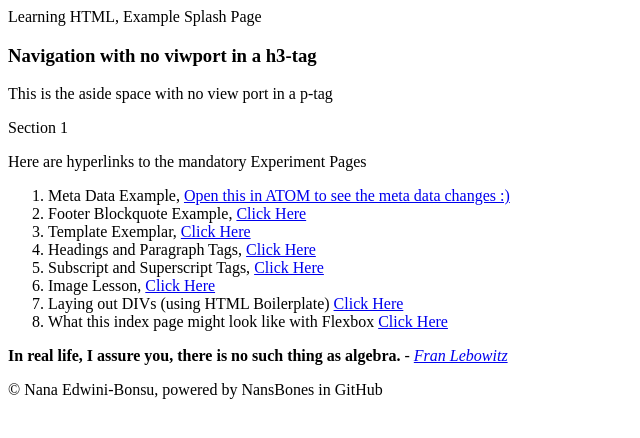
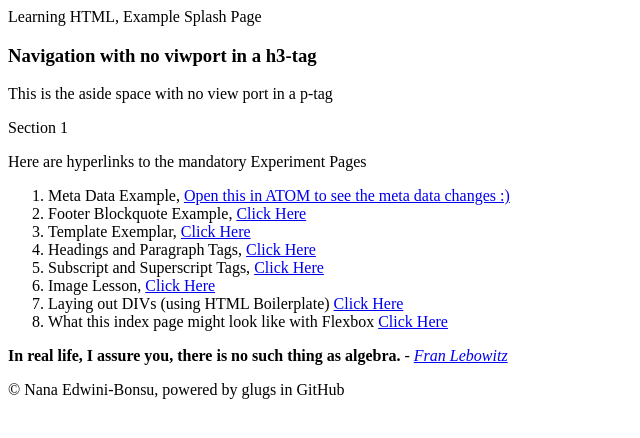
Before and after one commit to Nansbones/Learning-HTML-P2-github.io, a plain HTML site: page index.html in a window 1280 px wide. Shown: the full height of the page, 0-640 px from the left. Drawn offline with Linux system fonts and the light colour scheme.

Commit message:
Update index.html

```diff
--- a/index.html
+++ b/index.html
@@ -54,6 +54,6 @@
       <strong> In real life, I assure you, there is no such thing as algebra.</strong>
       <em>- <a href="https://www.azquotes.com/quote/170883" target="_blank">Fran Lebowitz</a></em>
     </p>
-    <p>&copy Nana Edwini-Bonsu, powered by NansBones in GitHub</p>
+    <p>&copy Nana Edwini-Bonsu, powered by glugs in GitHub</p>
   </footer>
 </html>
```
